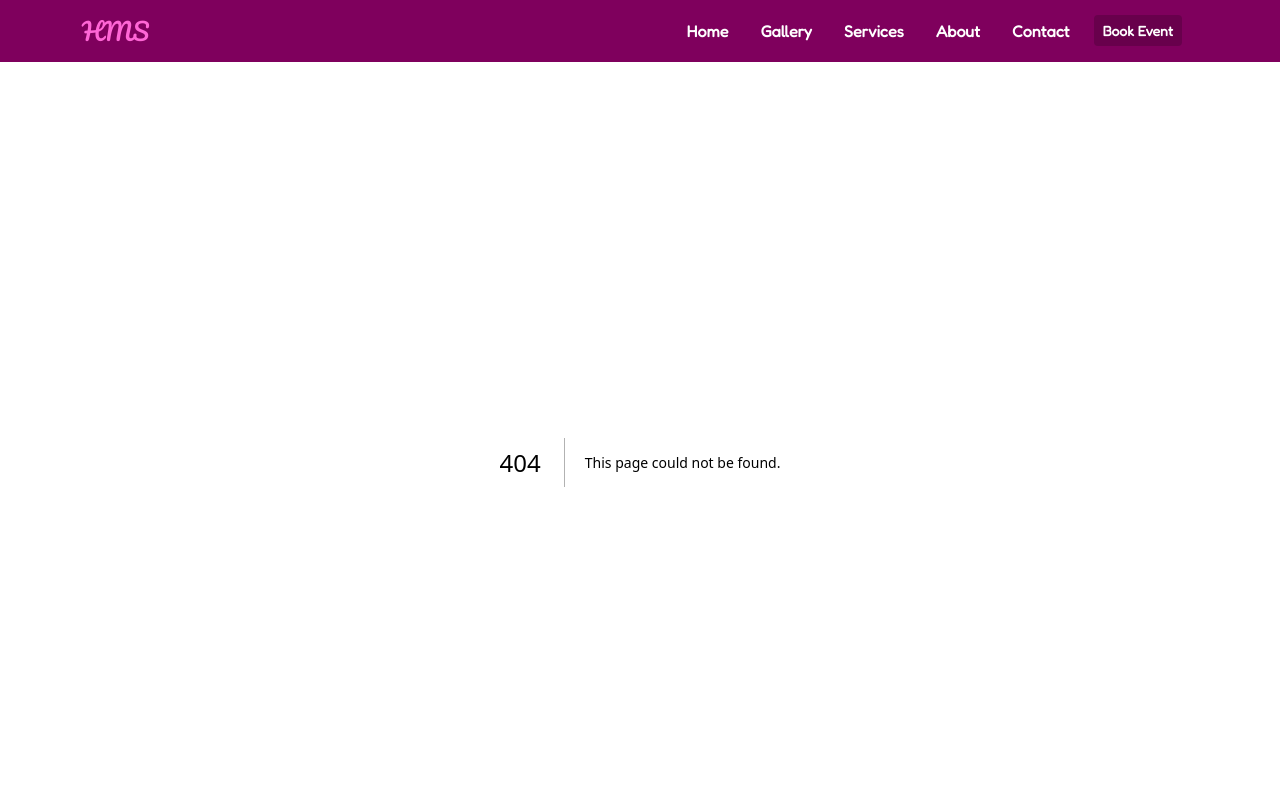
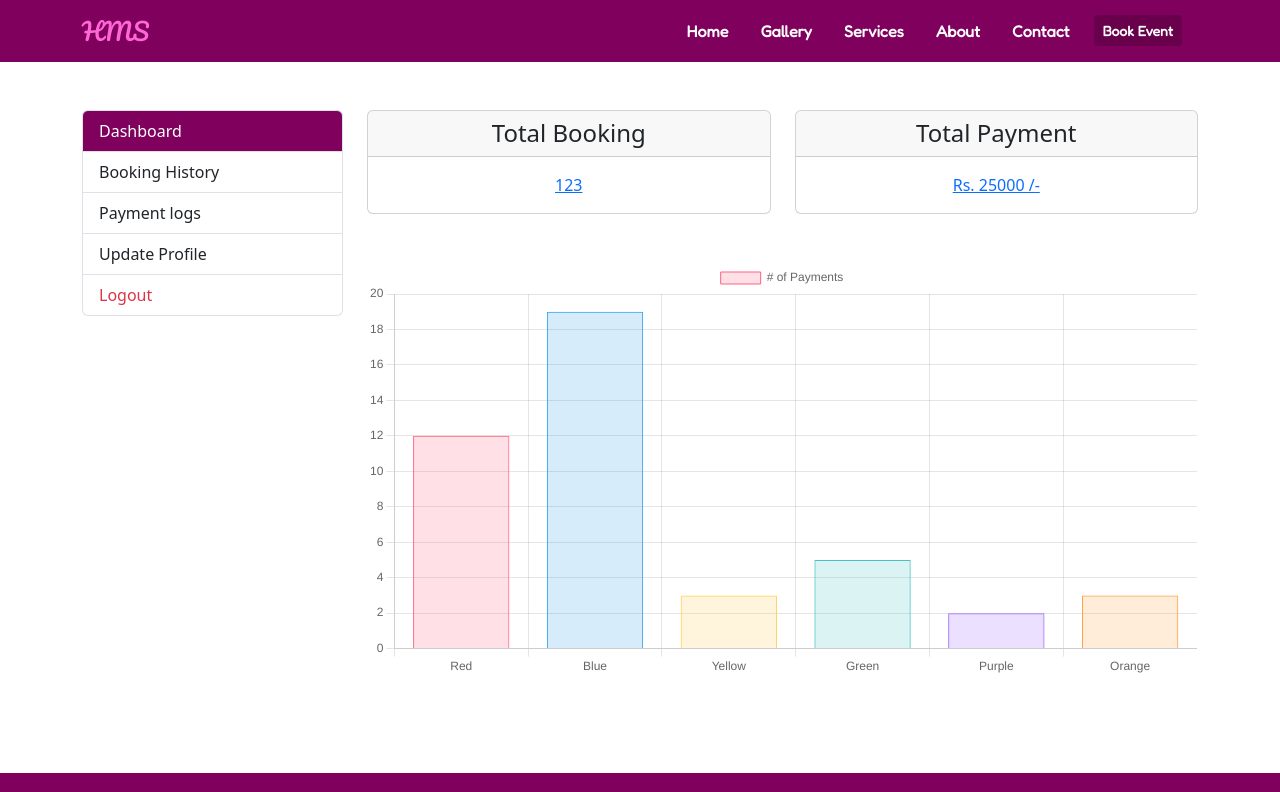
Before and after one commit to gopalsrinivas/hotel_management_system, a Next.js app in the folder frontend/: page /user/dashboard in a window 1280 px wide. Before the commit this address had no page. Shown: the top 792 px of the page. Built offline with nearby package versions, Linux system fonts and the light colour scheme.

Commit message:
User dashboard page, bar chart with chart.js developed

```diff
--- a/frontend/package.json
+++ b/frontend/package.json
@@ -10,9 +10,11 @@
   },
   "dependencies": {
     "bootstrap": "^5.3.3",
+    "chart.js": "^4.4.2",
     "font-awesome": "^4.7.0",
     "next": "14.0.3",
     "react": "^18",
+    "react-chartjs-2": "^5.2.0",
     "react-dom": "^18",
     "react-responsive-carousel": "^3.2.23"
   }
--- /dev/null
+++ b/frontend/src/app/user/BarChart.js
@@ -0,0 +1,47 @@
+'use client'
+import { Bar } from 'react-chartjs-2'
+import 'chart.js/auto'
+
+const BarChart = () => {
+    const data = {
+        labels: ['Red', 'Blue', 'Yellow', 'Green', 'Purple', 'Orange'],
+        datasets: [
+            {
+                label: '# of Payments',
+                data: [12, 19, 3, 5, 2, 3],
+                backgroundColor: [
+                    'rgba(255, 99, 132, 0.2)',
+                    'rgba(54, 162, 235, 0.2)',
+                    'rgba(255, 206, 86, 0.2)',
+                    'rgba(75, 192, 192, 0.2)',
+                    'rgba(153, 102, 255, 0.2)',
+                    'rgba(255, 159, 64, 0.2)',
+                ],
+                borderColor: [
+                    'rgba(255, 99, 132, 1)',
+                    'rgba(54, 162, 235, 1)',
+                    'rgba(255, 206, 86, 1)',
+                    'rgba(75, 192, 192, 1)',
+                    'rgba(153, 102, 255, 1)',
+                    'rgba(255, 159, 64, 1)',
+                ],
+                borderWidth: 1
+            }
+        ]
+    };
+
+    const options = {
+        scales: {
+            y: {
+                beginAtZero: true
+            }
+        },
+        // // Set custom height
+        // maintainAspectRatio: false, // Set to false to allow custom height
+        // height: 800, // Set the desired height here
+    };
+
+    return <Bar data={data} options={options} />;
+};
+
+export default BarChart;
--- /dev/null
+++ b/frontend/src/app/user/dashboard/page.js
@@ -0,0 +1,52 @@
+import BarChart from "../BarChart";
+import { Chart } from "chart.js/auto";
+import Link from "next/link";
+
+export default function page() {
+    return (
+        <>
+            <section className="container my-5">
+                <div className="row">
+                    <div className="col-md-3 col-12">
+                        <div className="list-group">
+                            <a className="list-group-item hms-bg-normal" href="#">Dashboard</a>
+                            <a className="list-group-item" href="#">Booking History</a>
+                            <a className="list-group-item" href="#">Payment logs</a>
+                            <a className="list-group-item" href="#">Update Profile</a>
+                            <a className="list-group-item text-danger" href="#">Logout</a>
+                        </div>
+                    </div>
+
+                    <div className="col-md-9 col-12">
+                        <div className="row">
+                            <div className="col-6 text-center">
+                                <div className="card">
+                                    <h4 className="card-header">Total Booking</h4>
+                                    <div className="card-body">
+                                        <Link href="#">123</Link>
+                                    </div>
+                                </div>
+                            </div>
+                            <div className="col-6 text-center">
+                                <div className="card">
+                                    <h4 className="card-header">Total Payment</h4>
+                                    <div className="card-body">
+                                        <Link href="#">Rs. 25000 /-</Link>
+                                    </div>
+                                </div>
+                            </div>
+                        </div>
+
+                        {/* Chart start */}
+                        <div className="row my-5">
+                            <div className="col-12" id="pyamentChart">
+                                <BarChart/>
+                            </div>
+                        </div>
+                        {/* Chart end */}
+                    </div>
+                </div>
+            </section>
+        </>
+    );
+}
--- a/frontend/styles/global.css
+++ b/frontend/styles/global.css
@@ -4,6 +4,7 @@
 
 .hms-bg-normal {
     background-color: #7f005d;
+    color:#ffff;
 }
 
 .hms-bg-dark,.hms-bg-dark:hover {
```
Also changed, not shown: 1 other file (tests, documents, lock files or other folders).
